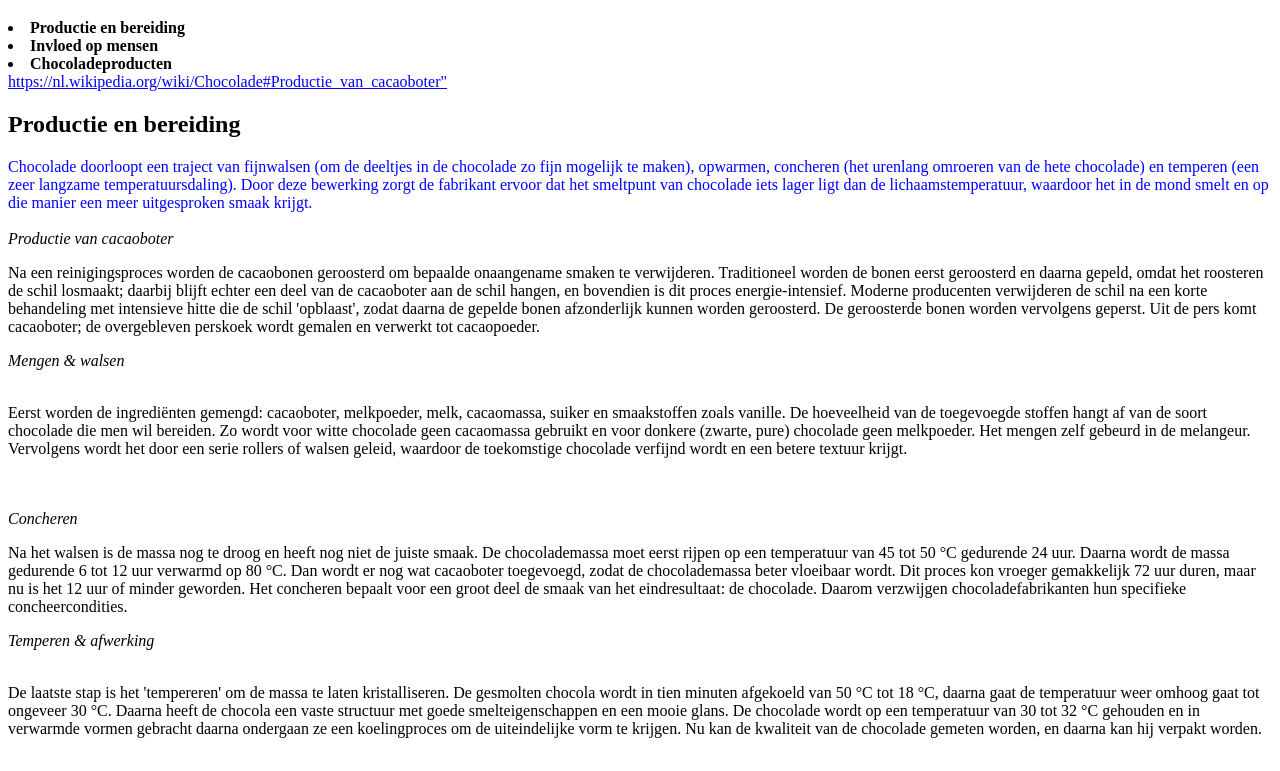
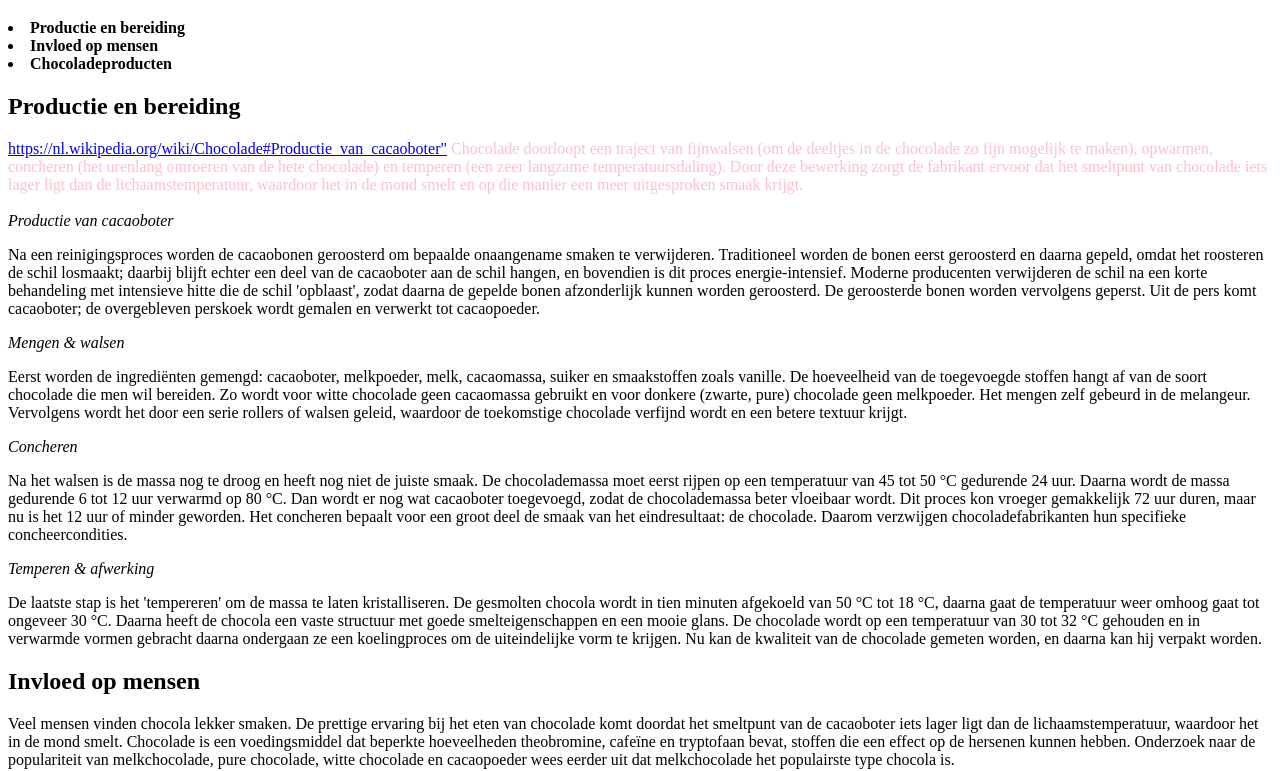
Before and after one commit to TharaHeijmans/Tharaheijmans.github.io, a plain HTML site: page index.html in a window 1280 px wide. Shown: the part 61-832 px from the top of the page. Drawn offline with Linux system fonts and the light colour scheme.

Commit message:
Update index.html

```diff
--- a/index.html
+++ b/index.html
@@ -7,25 +7,21 @@
     <li><B>Productie en bereiding</B></li>
     <li><B>Invloed op mensen</B></li>
     <li><B>Chocoladeproducten</B></li>
-    <a href="#">https://nl.wikipedia.org/wiki/Chocolade#Productie_van_cacaoboter"</A>
   </header>
   <article>
     <h2>Productie en bereiding</h2>
-    <FONT COLOR="blue">Chocolade doorloopt een traject van fijnwalsen (om de deeltjes in de chocolade zo fijn mogelijk te maken), opwarmen, concheren (het urenlang omroeren van de hete chocolade) en temperen (een zeer langzame temperatuursdaling). Door deze bewerking zorgt de fabrikant ervoor dat het smeltpunt van chocolade iets lager ligt dan de lichaamstemperatuur, waardoor het in de mond smelt en op die manier een meer uitgesproken smaak krijgt.</FONT>
+        <a href="#">https://nl.wikipedia.org/wiki/Chocolade#Productie_van_cacaoboter"</A>
+    <FONT COLOR="pink">Chocolade doorloopt een traject van fijnwalsen (om de deeltjes in de chocolade zo fijn mogelijk te maken), opwarmen, concheren (het urenlang omroeren van de hete chocolade) en temperen (een zeer langzame temperatuursdaling). Door deze bewerking zorgt de fabrikant ervoor dat het smeltpunt van chocolade iets lager ligt dan de lichaamstemperatuur, waardoor het in de mond smelt en op die manier een meer uitgesproken smaak krijgt.</FONT>
     <br></br>
     <I>Productie van cacaoboter</I>
   <p>Na een reinigingsproces worden de cacaobonen geroosterd om bepaalde onaangename smaken te verwijderen. Traditioneel worden de bonen eerst geroosterd en daarna gepeld, omdat het roosteren de schil losmaakt; daarbij blijft echter een deel van de cacaoboter aan de schil hangen, en bovendien is dit proces energie-intensief. Moderne producenten verwijderen de schil na een korte behandeling met intensieve hitte die de schil 'opblaast', zodat daarna de gepelde bonen afzonderlijk kunnen worden geroosterd. De geroosterde bonen worden vervolgens geperst. Uit de pers komt cacaoboter; de overgebleven perskoek wordt gemalen en verwerkt tot cacaopoeder.</p>
   <I>Mengen & walsen</I>
-<br></br>
     <p>Eerst worden de ingrediënten gemengd: cacaoboter, melkpoeder, melk, cacaomassa, suiker en smaakstoffen zoals vanille. De hoeveelheid van de toegevoegde stoffen hangt af van de soort chocolade die men wil bereiden. Zo wordt voor witte chocolade geen cacaomassa gebruikt en voor donkere (zwarte, pure) chocolade geen melkpoeder. Het mengen zelf gebeurd in de melangeur. Vervolgens wordt het door een serie rollers of walsen geleid, waardoor de toekomstige chocolade verfijnd wordt en een betere textuur krijgt.</p>
-  <br></br>
   <I>Concheren</I>
     <p>Na het walsen is de massa nog te droog en heeft nog niet de juiste smaak. De chocolademassa moet eerst rijpen op een temperatuur van 45 tot 50 °C gedurende 24 uur. Daarna wordt de massa gedurende 6 tot 12 uur verwarmd op 80 °C. Dan wordt er nog wat cacaoboter toegevoegd, zodat de chocolademassa beter vloeibaar wordt. Dit proces kon vroeger gemakkelijk 72 uur duren, maar nu is het 12 uur of minder geworden. Het concheren bepaalt voor een groot deel de smaak van het eindresultaat: de chocolade. Daarom verzwijgen chocoladefabrikanten hun specifieke concheercondities.</p>
     <I>Temperen & afwerking</I>
-<br></br>
     <p> De laatste stap is het 'tempereren' om de massa te laten kristalliseren. De gesmolten chocola wordt in tien minuten afgekoeld van 50 °C tot 18 °C, daarna gaat de temperatuur weer omhoog gaat tot ongeveer 30 °C. Daarna heeft de chocola een vaste structuur met goede smelteigenschappen en een mooie glans. De chocolade wordt op een temperatuur van 30 tot 32 °C gehouden en in verwarmde vormen gebracht daarna ondergaan ze een koelingproces om de uiteindelijke vorm te krijgen. Nu kan de kwaliteit van de chocolade gemeten worden, en daarna kan hij verpakt worden.</p>
-<br></br>
-<h2>Invloed op mensen</h2>
+  <h2>Invloed op mensen</h2>
     <p>Veel mensen vinden chocola lekker smaken. De prettige ervaring bij het eten van chocolade komt doordat het smeltpunt van de cacaoboter iets lager ligt dan de lichaamstemperatuur, waardoor het in de mond smelt. Chocolade is een voedingsmiddel dat beperkte hoeveelheden theobromine, cafeïne en tryptofaan bevat, stoffen die een effect op de hersenen kunnen hebben. Onderzoek naar de populariteit van melkchocolade, pure chocolade, witte chocolade en cacaopoeder wees eerder uit dat melkchocolade het populairste type chocola is. </p>
     <h2>Chocoladeproducten</h2>
     <p><I>Naast algemene toepassingen die in de vorm van chocoladerepen en chocolademelk zijn, bestaan er verschillende andere populaire chocoladeproducten en -snoepgoed, de populairste zijn:</I></p>
@@ -39,6 +35,5 @@
   <li><B>Chocoladetruffels</li></B>
   <li><B>Hagelslag of vlokken</li></B>
   <li><B>Paaseitjes</li></B>
-
 </html>
 </body>
```
